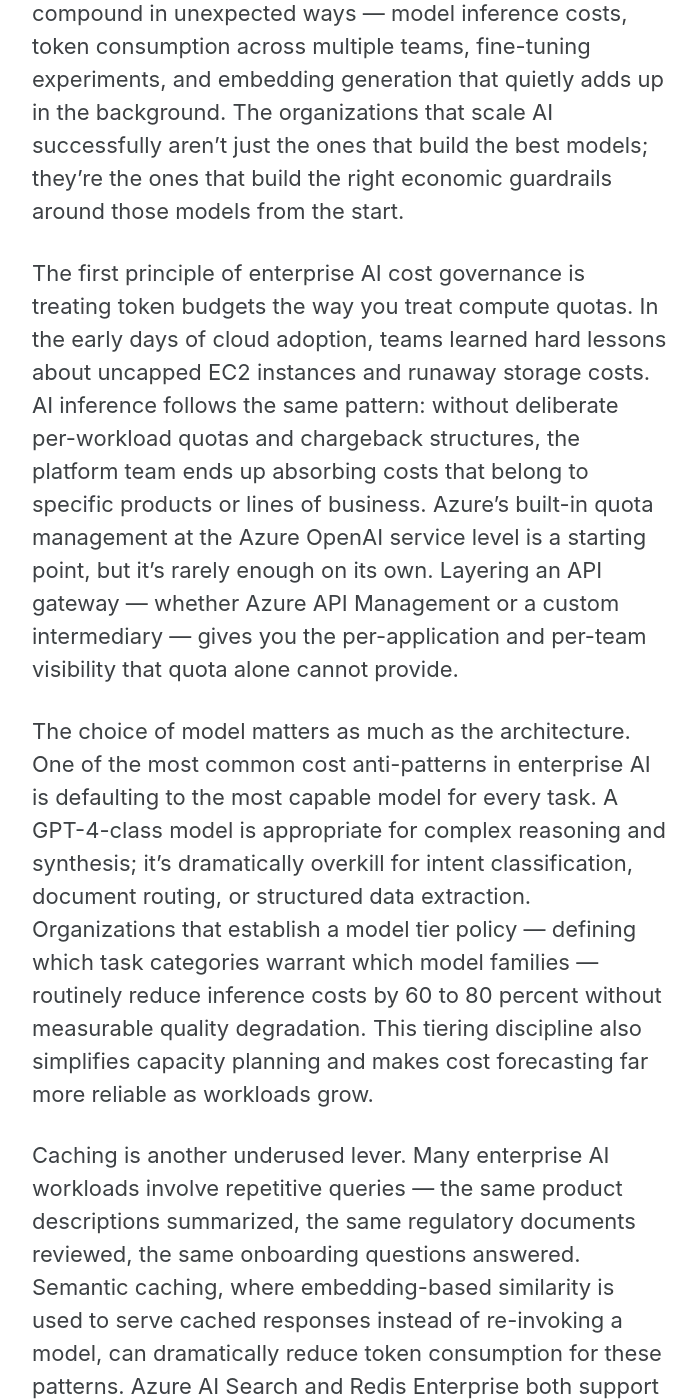
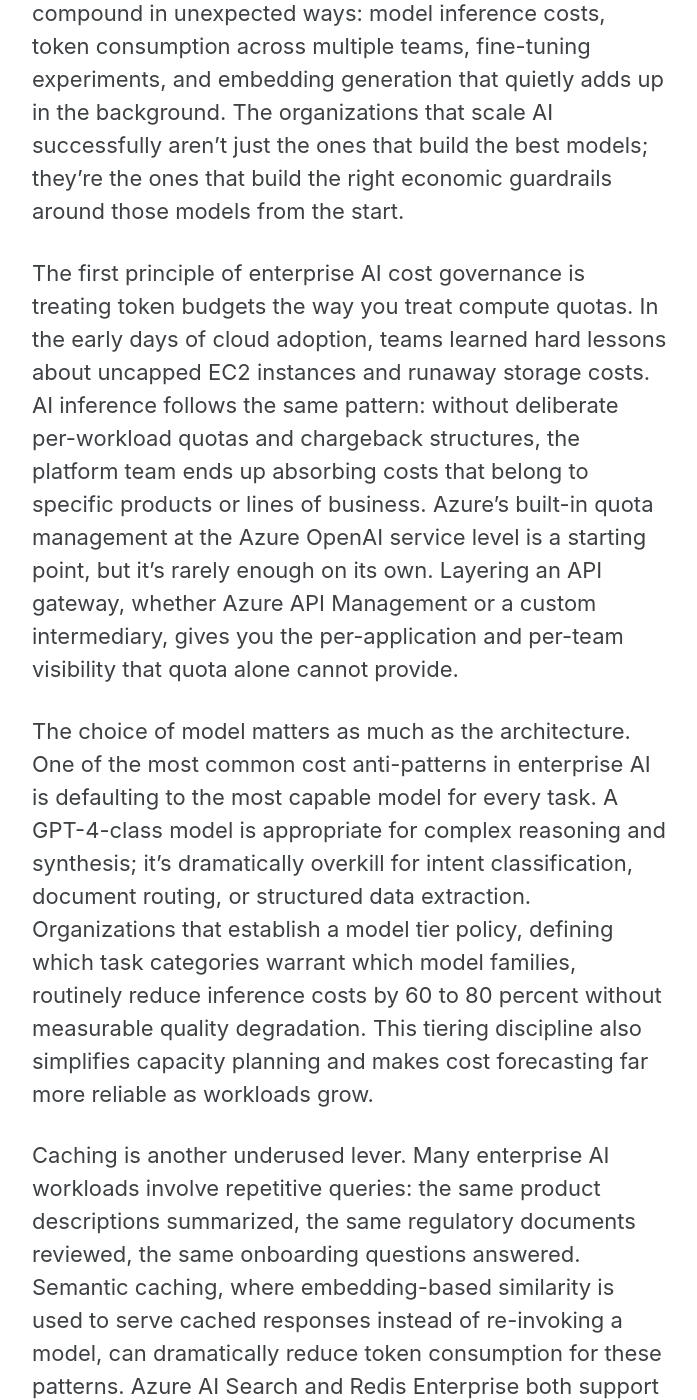
Before and after one commit to Umplify/umplify, a Jekyll site: the page built from _posts/2026-04-11-managing-ai-costs-at-enterprise-scale-on-azure.md, in a window 1280 px wide and 1400 px high, scrolled down 787 px. Shown: the whole window, without its empty margins (290-987 px from the left). Built offline with Jekyll 4.4.1, drawn with Linux system fonts in a browser that asks for light colours; cached includes are drawn as plain includes; some of the changed text lies outside the part shown.

Commit message:
Remove em dashes from blog posts, logo comments and the published site
Replaces all 35 em dashes across five blog posts with punctuation chosen
for each construction rather than a blanket substitution: a colon where the
dash introduced an elaboration, commas around parentheticals and before a
coordinating conjunction, and a semicolon between two independent clauses.

Also clears six em dashes from comments inside the four logo SVGs. Those
are invisible annotations, but they ship with the files. Verified the path
geometry is byte-identical and every file still parses as XML.

Excludes CLAUDE.md from the build. It was being served at
umplify.com/CLAUDE.md, publishing the repository's internal working
instructions on the marketing site. Its own em dashes are the rule quoting
the character it forbids, so the file is correct as written and simply
should not have been published.

Two occurrences are deliberately left alone:
  - Susy vendor Sass documentation comments, which are third-party library
    code that CLAUDE.md forbids editing and which never reach the output.
  - The theme's blockquote citation dash, written as content: "\2014" in
    _base.scss. That is a typographic attribution convention rather than
    prose punctuation, it lives in theme code, and no page on the site
    renders a <cite> element, so it never appears to a reader.

Co-Authored-By: Claude Opus 5 (1M context) <noreply@anthropic.com>
Claude-Session: https://claude.ai/code/session_01Vs5LA7E6JveD3y3BPBNLFA

```diff
--- a/_config.yml
+++ b/_config.yml
@@ -118,6 +118,7 @@ include:
   - .htaccess
   - _pages
 exclude:
+  - CLAUDE.md
   - "*.sublime-project"
   - "*.sublime-workspace"
   - vendor
--- a/_posts/2026-04-11-managing-ai-costs-at-enterprise-scale-on-azure.md
+++ b/_posts/2026-04-11-managing-ai-costs-at-enterprise-scale-on-azure.md
@@ -10,14 +10,14 @@ header:
   overlay_image: /assets/images/revamp/hero-cloud.svg
 ---
 
-Enterprise AI adoption is accelerating, and so are the bills. When organizations move from a handful of AI pilots to dozens of production workloads, Azure OpenAI usage can compound in unexpected ways — model inference costs, token consumption across multiple teams, fine-tuning experiments, and embedding generation that quietly adds up in the background. The organizations that scale AI successfully aren't just the ones that build the best models; they're the ones that build the right economic guardrails around those models from the start.
+Enterprise AI adoption is accelerating, and so are the bills. When organizations move from a handful of AI pilots to dozens of production workloads, Azure OpenAI usage can compound in unexpected ways: model inference costs, token consumption across multiple teams, fine-tuning experiments, and embedding generation that quietly adds up in the background. The organizations that scale AI successfully aren't just the ones that build the best models; they're the ones that build the right economic guardrails around those models from the start.
 
-The first principle of enterprise AI cost governance is treating token budgets the way you treat compute quotas. In the early days of cloud adoption, teams learned hard lessons about uncapped EC2 instances and runaway storage costs. AI inference follows the same pattern: without deliberate per-workload quotas and chargeback structures, the platform team ends up absorbing costs that belong to specific products or lines of business. Azure's built-in quota management at the Azure OpenAI service level is a starting point, but it's rarely enough on its own. Layering an API gateway — whether Azure API Management or a custom intermediary — gives you the per-application and per-team visibility that quota alone cannot provide.
+The first principle of enterprise AI cost governance is treating token budgets the way you treat compute quotas. In the early days of cloud adoption, teams learned hard lessons about uncapped EC2 instances and runaway storage costs. AI inference follows the same pattern: without deliberate per-workload quotas and chargeback structures, the platform team ends up absorbing costs that belong to specific products or lines of business. Azure's built-in quota management at the Azure OpenAI service level is a starting point, but it's rarely enough on its own. Layering an API gateway, whether Azure API Management or a custom intermediary, gives you the per-application and per-team visibility that quota alone cannot provide.
 
-The choice of model matters as much as the architecture. One of the most common cost anti-patterns in enterprise AI is defaulting to the most capable model for every task. A GPT-4-class model is appropriate for complex reasoning and synthesis; it's dramatically overkill for intent classification, document routing, or structured data extraction. Organizations that establish a model tier policy — defining which task categories warrant which model families — routinely reduce inference costs by 60 to 80 percent without measurable quality degradation. This tiering discipline also simplifies capacity planning and makes cost forecasting far more reliable as workloads grow.
+The choice of model matters as much as the architecture. One of the most common cost anti-patterns in enterprise AI is defaulting to the most capable model for every task. A GPT-4-class model is appropriate for complex reasoning and synthesis; it's dramatically overkill for intent classification, document routing, or structured data extraction. Organizations that establish a model tier policy, defining which task categories warrant which model families, routinely reduce inference costs by 60 to 80 percent without measurable quality degradation. This tiering discipline also simplifies capacity planning and makes cost forecasting far more reliable as workloads grow.
 
-Caching is another underused lever. Many enterprise AI workloads involve repetitive queries — the same product descriptions summarized, the same regulatory documents reviewed, the same onboarding questions answered. Semantic caching, where embedding-based similarity is used to serve cached responses instead of re-invoking a model, can dramatically reduce token consumption for these patterns. Azure AI Search and Redis Enterprise both support the semantic caching pattern, and for read-heavy workloads the economics are compelling: cache hit rates above 40 percent are common in document-heavy enterprise deployments once caching is properly tuned.
+Caching is another underused lever. Many enterprise AI workloads involve repetitive queries: the same product descriptions summarized, the same regulatory documents reviewed, the same onboarding questions answered. Semantic caching, where embedding-based similarity is used to serve cached responses instead of re-invoking a model, can dramatically reduce token consumption for these patterns. Azure AI Search and Redis Enterprise both support the semantic caching pattern, and for read-heavy workloads the economics are compelling: cache hit rates above 40 percent are common in document-heavy enterprise deployments once caching is properly tuned.
 
-Finally, cost governance has to be visible to the teams doing the building, not just the platform team reviewing monthly invoices. When engineers can see real-time token consumption and estimated cost for the services they own, cost-aware design decisions become natural rather than imposed. Dashboards built on Azure Monitor and Cost Management, surfaced directly in developer tooling, close the feedback loop that typically takes weeks. The organizations that wire cost signals into their development workflow treat AI economics as a first-class engineering concern — and that shift in mindset is what separates sustainable AI platforms from ones that generate executive escalations every quarter.
+Finally, cost governance has to be visible to the teams doing the building, not just the platform team reviewing monthly invoices. When engineers can see real-time token consumption and estimated cost for the services they own, cost-aware design decisions become natural rather than imposed. Dashboards built on Azure Monitor and Cost Management, surfaced directly in developer tooling, close the feedback loop that typically takes weeks. The organizations that wire cost signals into their development workflow treat AI economics as a first-class engineering concern, and that shift in mindset is what separates sustainable AI platforms from ones that generate executive escalations every quarter.
 
-AI cost governance isn't about constraining ambition — it's about creating the financial clarity that lets organizations invest confidently in the use cases that actually move the business forward.
+AI cost governance isn't about constraining ambition; it's about creating the financial clarity that lets organizations invest confidently in the use cases that actually move the business forward.
```
Also changed, not shown: _posts/2026-04-06-from-data-pipelines-to-reasoning-pipelines.md (+4 -4 lines), _posts/2026-04-07-why-enterprise-ai-needs-output-evaluation-not-just-guardrails.md (+5 -5 lines), _posts/2026-04-08-the-case-for-ai-gateway-architecture-in-enterprise-azure.md (+3 -3 lines), _posts/2026-04-13-context-engineering-the-discipline-enterprises-need-for-production-ai.md (+5 -5 lines), assets/images/logos/umplify-logo-horizontal-dark.svg, assets/images/logos/umplify-logo-horizontal-light.svg, assets/images/logos/umplify-logo-mark.svg, assets/images/logos/umplify-logo-stacked.svg.
